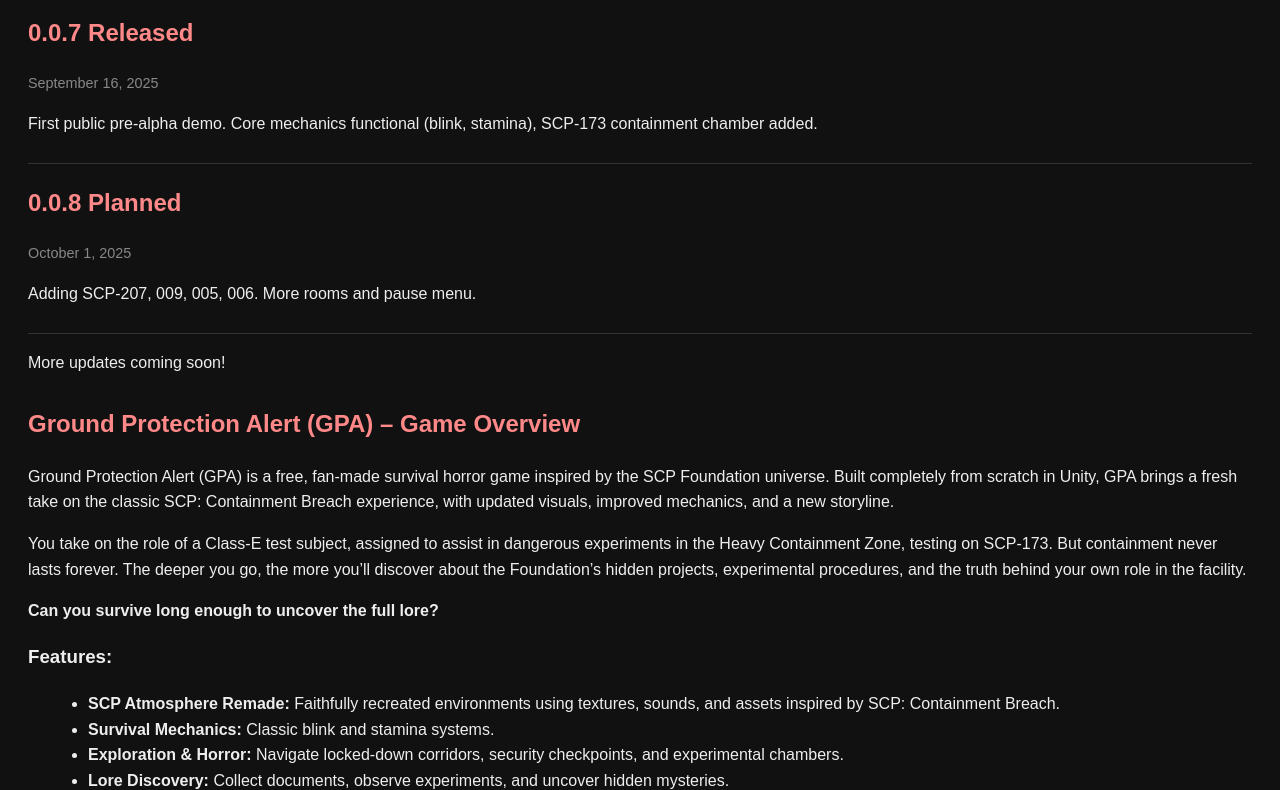
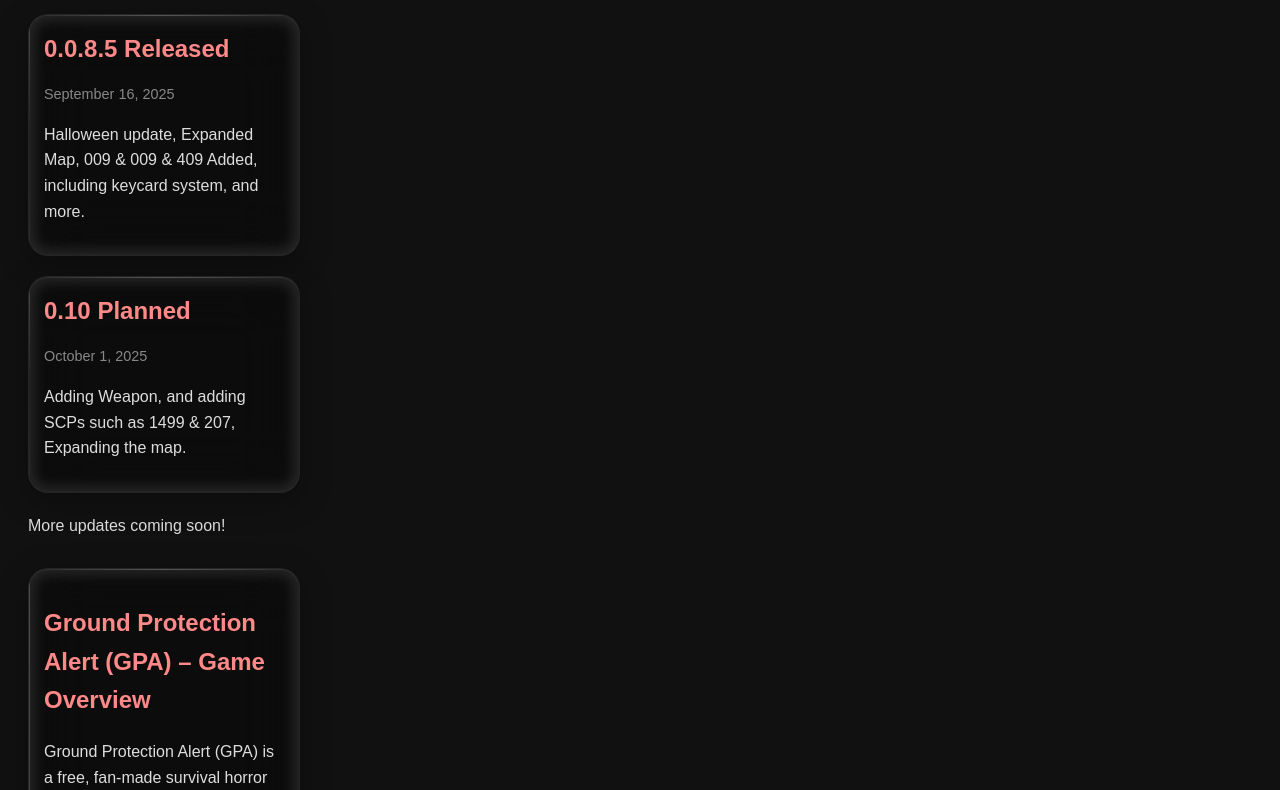
Before and after one commit to safeswing/Ground-Protection-Alert-App, a plain HTML site: page index.html in a window 1280 px wide. Shown: the part 108-898 px from the top of the page. Drawn offline with Linux system fonts and the light colour scheme.

Commit message:
Update index.html

```diff
--- a/index.html
+++ b/index.html
@@ -5,35 +5,80 @@
     <meta name="viewport" content="width=device-width, initial-scale=1.0">
     <title>GPA News App</title>
     <style>
-        body { font-family: Arial, sans-serif; background: #111; color: #eee; padding: 20px; line-height: 1.6; }
-        h1 { color: #ff5555; }
+        /* Base Styles */
+        body { font-family: Arial, sans-serif; background: #111; color: #DDD; padding: 20px; line-height: 1.6; }
+        h1 { color: #ff6767; }
         h2 { color: #ff8888; }
-        .update { border-bottom: 1px solid #333; margin-bottom: 15px; padding-bottom: 10px; }
+        ul { margin-left: 20px; }
+
+        /* Glass-card styles for updates */
+        .glass-card {
+            width: 240px;
+            background: rgba(0,0,0,0.26);
+            backdrop-filter: blur(31px);
+            -webkit-backdrop-filter: blur(31px);
+            border-radius: 20px;
+            border: 1px solid rgba(255,255,255,0.1);
+            box-shadow:
+                0 8px 32px rgba(0,0,0,0.3),
+                inset 0 1px 0 rgba(255,255,255,0.05),
+                inset 0 -1px 0 rgba(255,255,255,0.02),
+                inset 0 0 12px 6px rgba(255,255,255,0.1);
+            position: relative;
+            overflow: hidden;
+            margin-bottom: 20px;
+            padding: 15px;
+        }
+        .glass-card::before {
+            content: '';
+            position: absolute;
+            top: 0;
+            left: 0;
+            right: 0;
+            height: 1px;
+            background: linear-gradient(90deg, transparent, rgba(255,255,255,0.2), transparent);
+        }
+        .glass-card::after {
+            content: '';
+            position: absolute;
+            top: 0;
+            left: 0;
+            width: 1px;
+            height: 100%;
+            background: linear-gradient(180deg, rgba(255,255,255,0.2), transparent, rgba(255,255,255,0.05));
+        }
+
+        /* Update styles */
+        .update h2 { margin: 0; }
         .date { color: #888; font-size: 0.9em; }
         .section { margin-top: 30px; }
-        ul { margin-left: 20px; }
         .moddb { margin-top: 40px; text-align: center; }
+        a { color: #ff6767; text-decoration: none; }
+        a:hover { color: #fff; }
+
+        /* Optional: Wrap iframe for dark background */
+        .moddb iframe { border: none; }
     </style>
 </head>
 <body>
     <h1>Ground Protection Alert – News</h1>
 
-    <div class="update">
-        <h2>0.0.7 Released</h2>
+    <div class="glass-card update">
+        <h2>0.0.8.5 Released</h2>
         <p class="date">September 16, 2025</p>
-        <p>First public pre-alpha demo. Core mechanics functional (blink, stamina), SCP-173 containment chamber added.</p>
+        <p>Halloween update, Expanded Map, 009 & 009 & 409 Added, including keycard system, and more.</p>
     </div>
 
-    <div class="update">
-        <h2>0.0.8 Planned</h2>
+    <div class="glass-card update">
+        <h2>0.10 Planned</h2>
         <p class="date">October 1, 2025</p>
-        <p>Adding SCP-207, 009, 005, 006. More rooms and pause menu.</p>
+        <p>Adding Weapon, and adding SCPs such as 1499 & 207, Expanding the map.</p>
     </div>
 
     <p>More updates coming soon!</p>
 
     <!-- Explanation Section -->
-    <div class="section">
+    <div class="section glass-card">
         <h2>Ground Protection Alert (GPA) – Game Overview</h2>
         <p>
             Ground Protection Alert (GPA) is a free, fan-made survival horror game inspired by the SCP Foundation universe.
@@ -57,10 +102,6 @@
         </ul>
 
         <h3>Development & Future Plans:</h3>
-        <p>
-            GPA is currently in early development, starting with SCP-173 testing scenarios. Future updates will expand the roster of SCPs,
-            environments, and story content, eventually evolving into a full containment-breach survival experience.
-        </p>
         <ul>
             <li>Android versions are not available yet (planned for the future).</li>
             <li>Player feedback will help shape the game as it develops.</li>
@@ -79,11 +120,11 @@
     </div>
 
     <!-- ModDB Download Section -->
-    <div class="moddb">
+    <div class="moddb glass-card">
         <h2>Download Ground Protection Alert (GPA)</h2>
-        <iframe width="600" height="180" src="https://www.moddb.com/games/ground-protection-alert/downloads/ground-protection-alert-40gpa41/widget" frameborder="0"></iframe>
+        <iframe width="600" height="180" src="https://www.moddb.com/games/ground-protection-alert/downloads/ground-protection-alert-40gpa41/widget"></iframe>
         <br>
-        <a href="https://www.moddb.com/games/ground-protection-alert/downloads/ground-protection-alert-40gpa41" target="_blank" style="color:#ff5555; text-decoration:none;">Download Ground Protection Alert (GPA) - ModDB</a>
+        <a href="https://www.moddb.com/games/ground-protection-alert/downloads/gpa-windows-0085" target="_blank">Download GPA Windows (0.0.8.5) - ModDB</a>
     </div>
 </body>
 </html>
```
